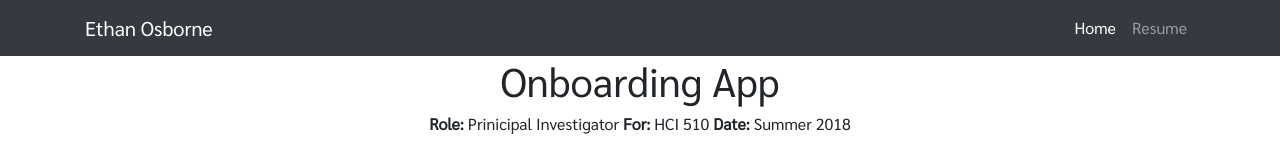
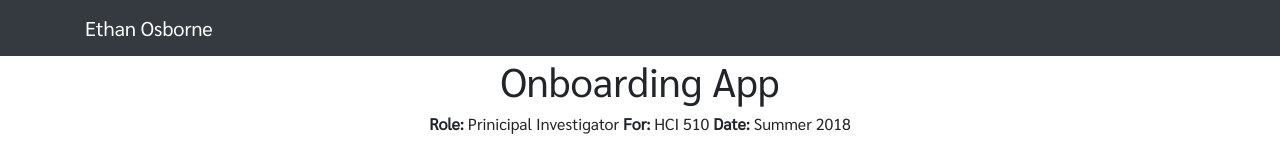
Before and after one commit to ethanosborne/ethanosborne.github.io, a website: page onboard.html in a window 1280 px wide. Shown: the top 158 px of the page. Drawn offline with Linux system fonts and the light colour scheme.

Commit message:
Update onboard.html

```diff
--- a/onboard.html
+++ b/onboard.html
@@ -27,16 +27,6 @@
         <button class="navbar-toggler" type="button" data-toggle="collapse" data-target="#navbarResponsive" aria-controls="navbarResponsive" aria-expanded="false" aria-label="Toggle navigation">
           <span class="navbar-toggler-icon"></span>
         </button>
-        <div class="collapse navbar-collapse" id="navbarResponsive">
-          <ul class="navbar-nav ml-auto">
-            <li class="nav-item active">
-              <a class="nav-link" href="index.html">Home</a>
-            </li>
-            <li class="nav-item">
-              <a class="nav-link" href="img/Ethan Osborne.pdf" target="_blank">Resume</a>
-            </li>
-          </ul>
-        </div>
       </div>
     </nav>
     <div class="container">
```
